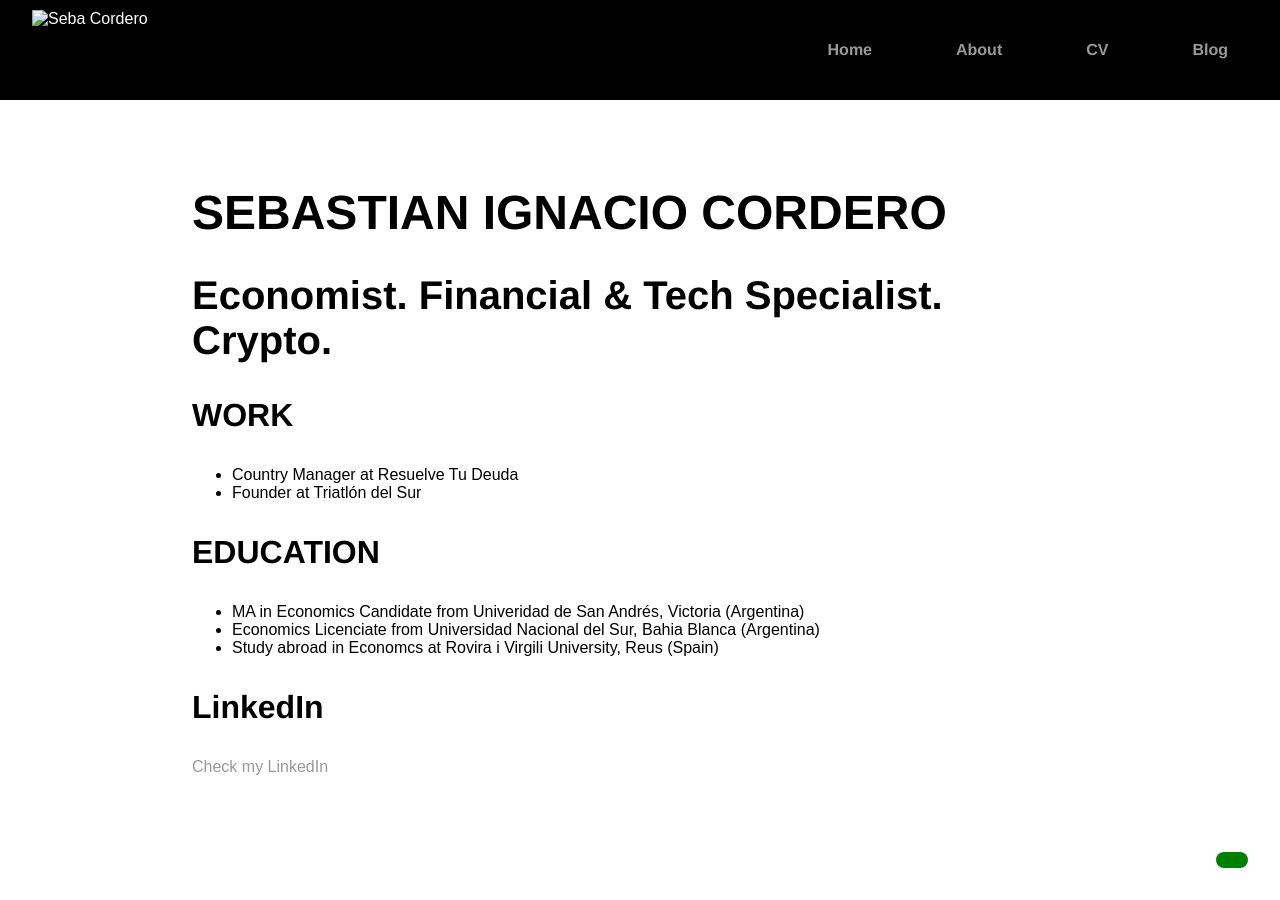
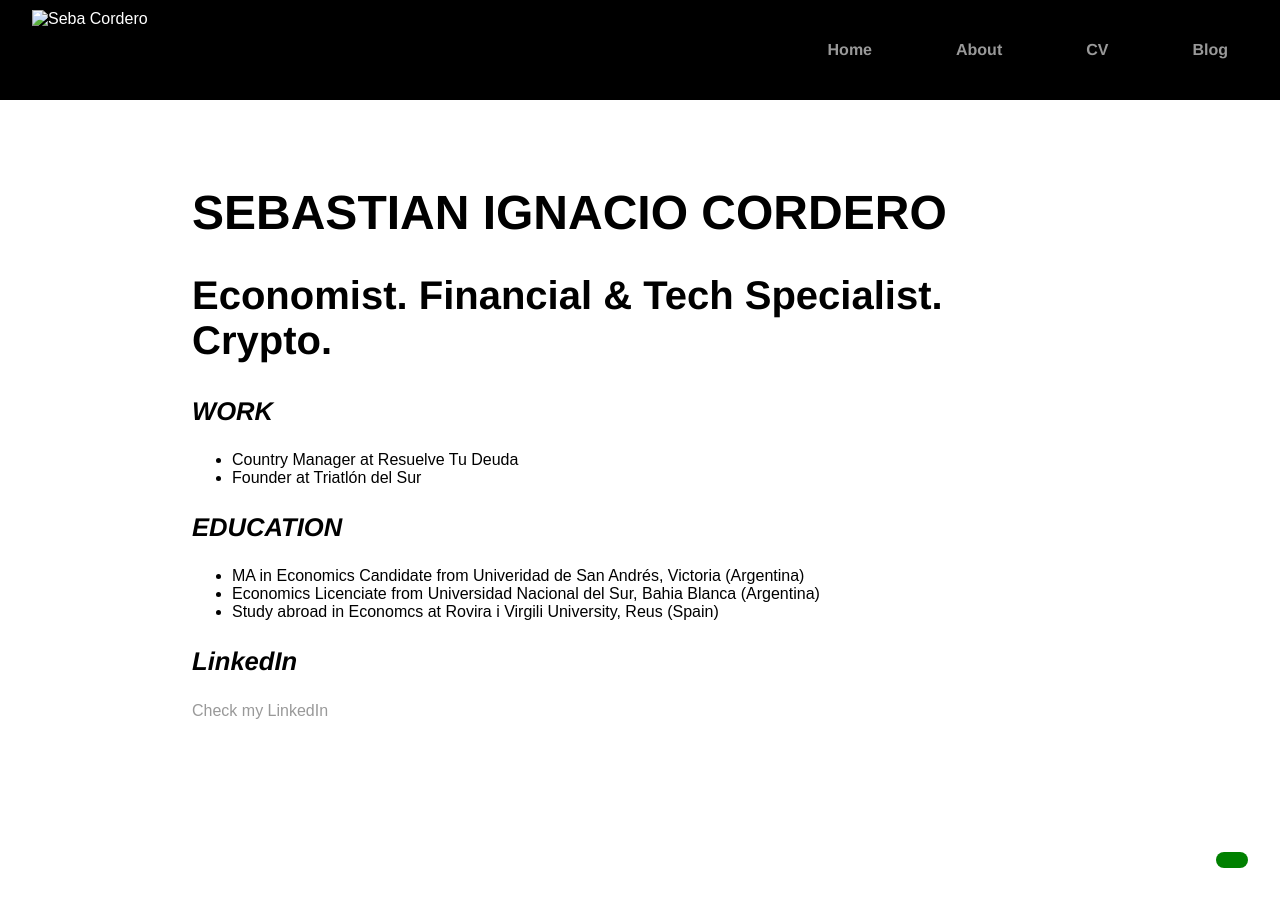
Before and after one commit to sebacordero/my-site, a Jekyll site: the page built from cv/index.html, in a window 1280 px wide and 900 px high. Built offline with Jekyll 4.4.1, drawn with Linux system fonts in a browser that asks for light colours; a style sheet for code colours, icons or effects is not loaded.

Commit message:
First update of the day

```diff
--- a/css/main.css
+++ b/css/main.css
@@ -89,7 +89,8 @@ h2 {
     font-family:'Helvetica', 'Arial', 'Sans-Serif';
 }
 h3 {
-    font-size: 2em;
+    font-size: 1.6em;
+    font-style: italic;
     font-family:'Helvetica', 'Arial', 'Sans-Serif';
 }
 p {
```
Also changed, not shown: about/index.html (line endings or trailing spaces).
